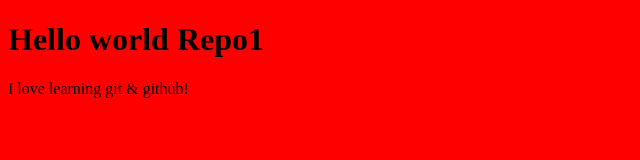
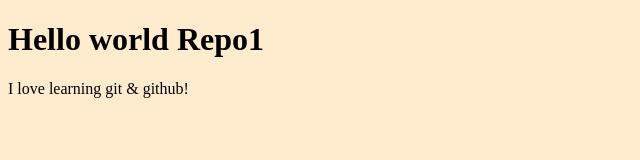
Before and after one commit to rmdashrfv/repo1, a plain HTML site: page index.html in a window 1280 px wide. Shown: the whole page, without its empty margins (0-640 px from the left). Drawn offline with Linux system fonts and the light colour scheme.

Commit message:
Switched color

```diff
--- a/main.css
+++ b/main.css
@@ -1,3 +1,3 @@
 body {
-  background-color: red;
+  background-color: blanchedalmond;
 }
```
